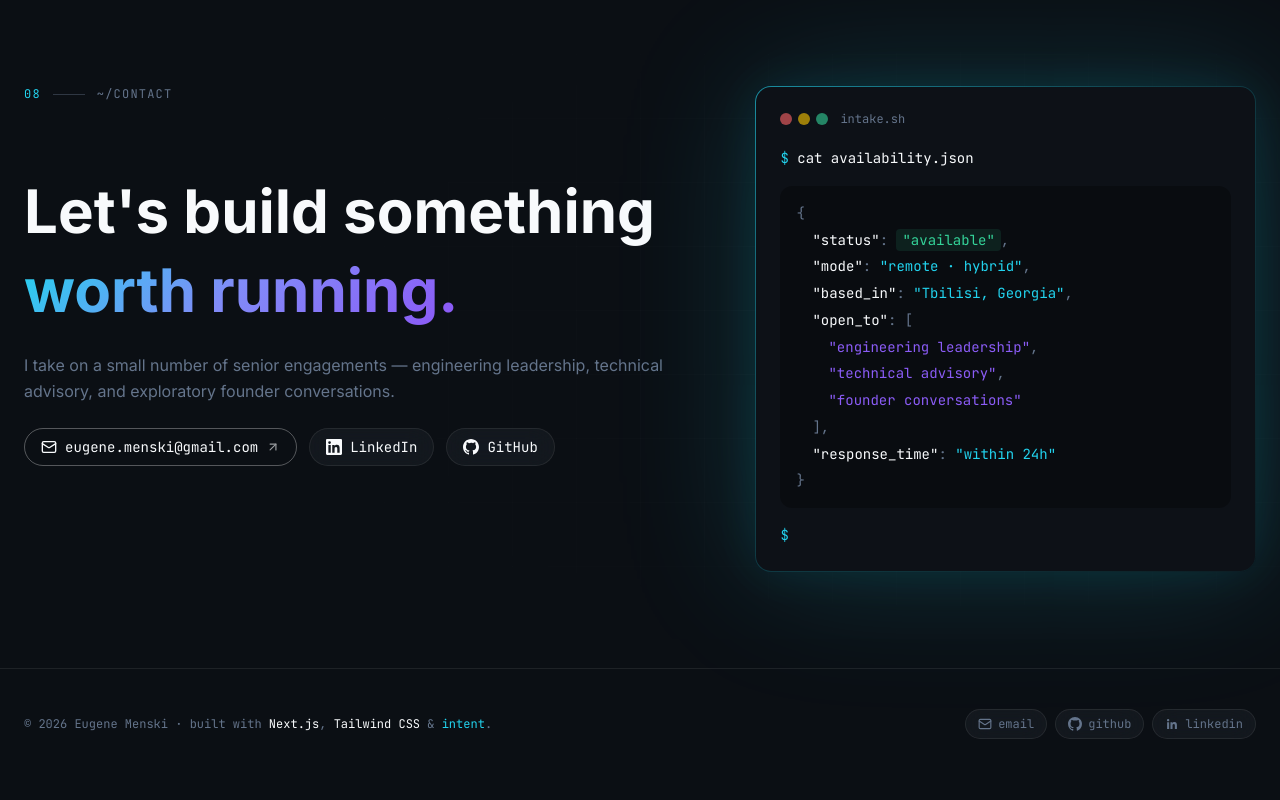
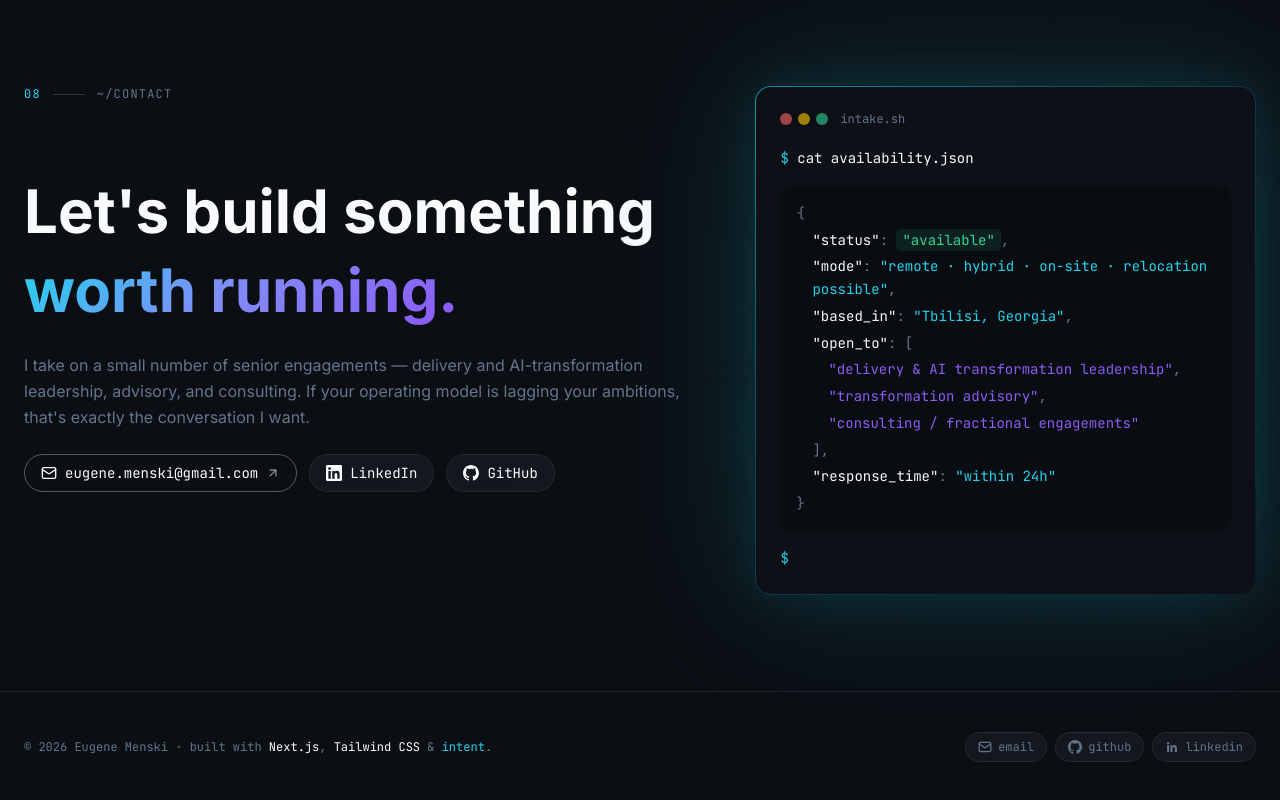
Before and after one commit to eamoe/digital-cv, a Next.js app: page /digital-cv/ in a window 1280 px wide. Shown: the part 9253-10053 px from the top of the page. Before the commit the page ends 10032 px from the top, so only its background shows below. Built offline with nearby package versions, Linux system fonts and the light colour scheme.

Commit message:
feat(contact): reframe offering, move headline to JSON, expand work modes

```diff
--- a/src/components/portfolio/Contact.tsx
+++ b/src/components/portfolio/Contact.tsx
@@ -3,7 +3,10 @@
 import { motion } from 'framer-motion'
 import { Mail, ArrowUpRight } from 'lucide-react'
 import SectionLabel from './SectionLabel'
-import profile from '@/data/profile.json'
+import profileData from '@/data/profile.json'
+import type { Profile } from '@/types'
+
+const profile = profileData as Profile
 
 function GithubIcon({ className }: { className?: string }) {
   return (
@@ -40,10 +43,10 @@ export default function Contact() {
             <SectionLabel index="08" path="~/contact" kicker="" />
             <div className="space-y-1">
               <h2 className="text-5xl sm:text-6xl font-bold leading-tight text-foreground">
-                Let&apos;s build something
+                {profile.contact.headline_lead}
               </h2>
               <h2 className="text-5xl sm:text-6xl font-bold leading-tight">
-                <span className="text-gradient-cyan-violet">worth running</span>
+                <span className="text-gradient-cyan-violet">{profile.contact.headline_rest}</span>
                 <span className="text-accent">.</span>
               </h2>
             </div>
--- a/src/data/profile.json
+++ b/src/data/profile.json
@@ -10,14 +10,18 @@
     "linkedin": "https://linkedin.com/in/eugenemenski"
   },
   "availability": "available",
-  "mode": "remote · hybrid",
+  "mode": "remote · hybrid · on-site · relocation possible",
   "response_time": "within 24h",
   "open_to": [
-    "engineering leadership",
-    "technical advisory",
-    "founder conversations"
+    "delivery & AI transformation leadership",
+    "transformation advisory",
+    "consulting / fractional engagements"
   ],
-  "contact_blurb": "I take on a small number of senior engagements — engineering leadership, technical advisory, and exploratory founder conversations.",
+  "contact_blurb": "I take on a small number of senior engagements — delivery and AI-transformation leadership, advisory, and consulting. If your operating model is lagging your ambitions, that's exactly the conversation I want.",
+  "contact": {
+    "headline_lead": "Let's build something",
+    "headline_rest": "worth running"
+  },
   "hero": {
     "badge": "PHYSICIST → ENGINEER → DELIVERY LEADER",
     "headline_lead": "Teams rarely behave irrationally.",
--- a/src/types.ts
+++ b/src/types.ts
@@ -28,6 +28,11 @@ export interface HeroBlock {
   cta_secondary: HeroCta
 }
 
+export interface ContactBlock {
+  headline_lead: string
+  headline_rest: string
+}
+
 export interface Profile {
   name: string
   initials: string
@@ -41,6 +46,7 @@ export interface Profile {
   response_time: string
   open_to: string[]
   contact_blurb: string
+  contact: ContactBlock
   hero: HeroBlock
   metrics: Metric[]
   terminal: TerminalBlock
```
